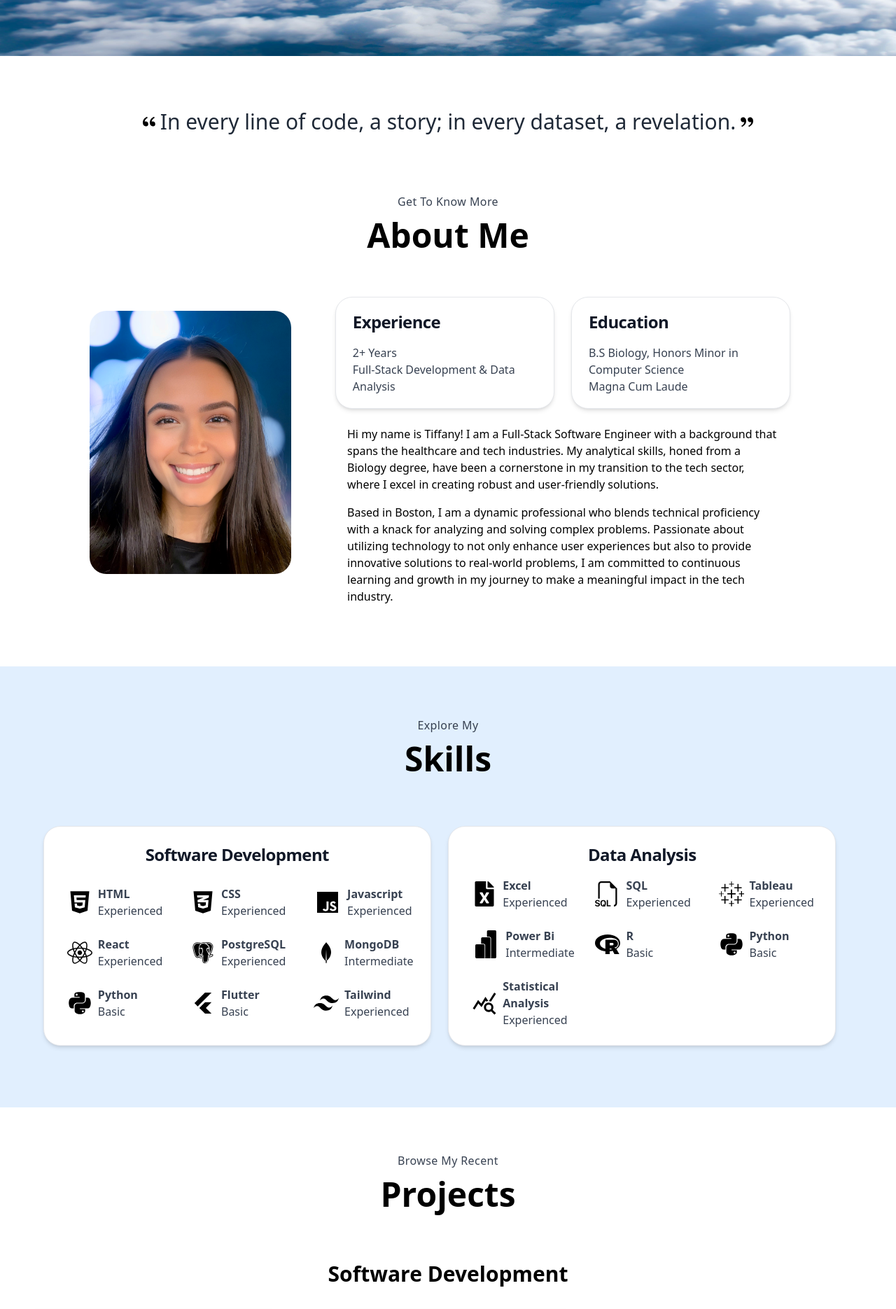
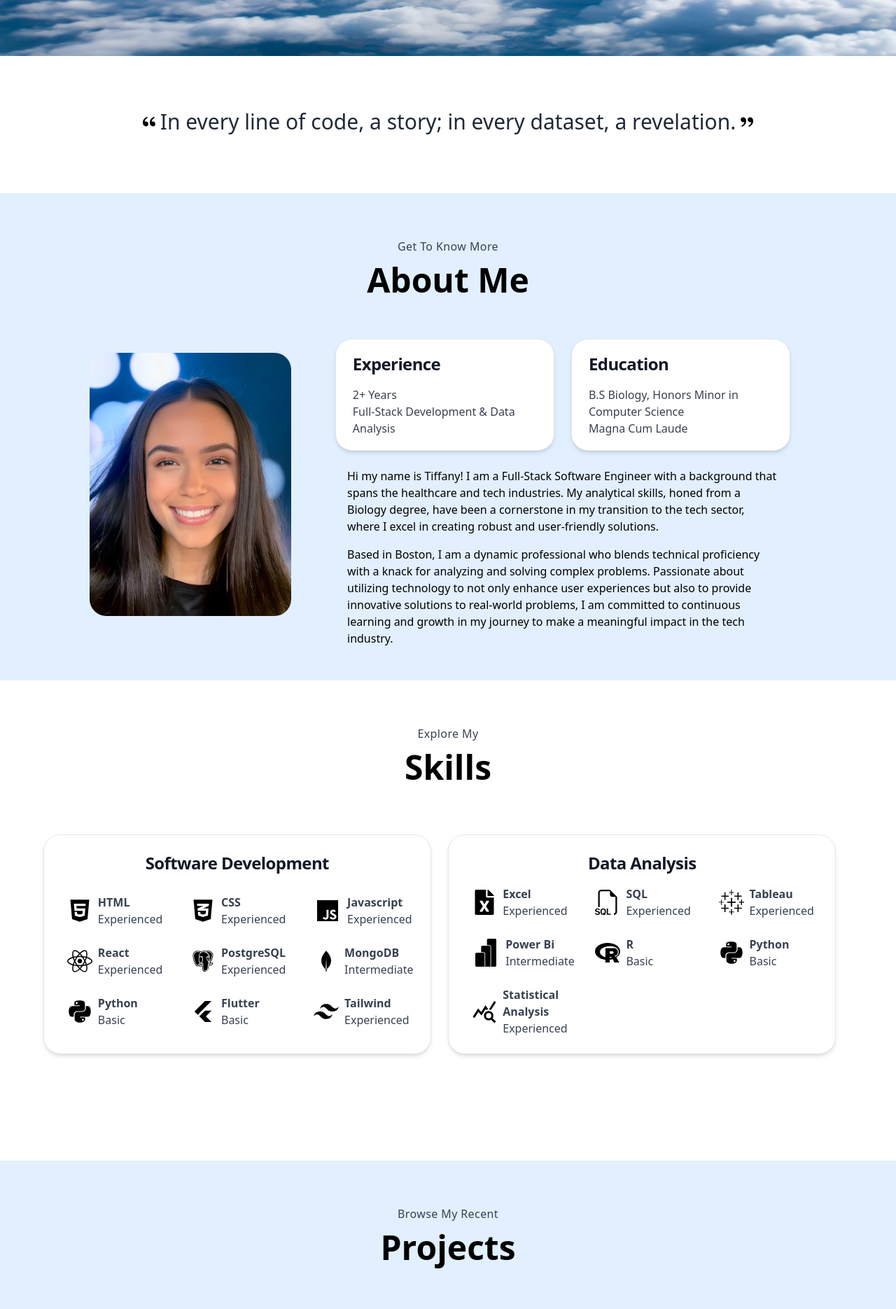
Before and after one commit to tiffpereira/2023-Portfolio, a React (Vite) app in the folder portfolio/: page / in a window 1280 px wide. Shown: the part 720-2590 px from the top of the page at 70% size. Built offline with nearby package versions, Linux system fonts and the light colour scheme.

Commit message:
Final styling changes and color scheme

```diff
--- a/portfolio/src/App.css
+++ b/portfolio/src/App.css
@@ -1,4 +1,4 @@
-.fb-carousel .carousel-control-prev-icon,
-.fb-carousel .carousel-control-next-icon {
-    color: black !important;
+.bg-cyan-700 {
+    background-color: #61B0B7 !important;
+    border-radius: 9999px !important;
 }
--- a/portfolio/src/components/AboutMe.jsx
+++ b/portfolio/src/components/AboutMe.jsx
@@ -5,15 +5,16 @@ import { RiDoubleQuotesL, RiDoubleQuotesR } from 'react-icons/ri'
 
 export default function AboutMe() {
   return (
-    <div className='pb-12'>
+    <div className=''>
         <div className='flex justify-center items-center my-14 p-4'>
             <RiDoubleQuotesL className='w-9 h-8 md:w-6'/>
             <h1 className='text-center text-3xl p-1 text-gray-800'>In every line of code, a story; in every dataset, a revelation.</h1>
             <RiDoubleQuotesR className='w-9 h-8 md:w-6'/>
         </div>
-        <div className='flex flex-col items-center mt-16 mb-16'>
+        <div className='bg-blue-100 pb-12'>
+            <div className='flex flex-col items-center mt-16 mb-5 p-10 pt-16'>
                 <h5 className='tracking-wide text-gray-700'>Get To Know More</h5>
-            <h1 className='text-3xl font-bold mt-1 md:text-5xl md:mt-3'>About Me</h1>
+                <h1 className='text-4xl font-bold mt-1 md:text-5xl md:mt-3'>About Me</h1>
             </div>
             <div className='flex flex-col items-center lg:flex-row lg:mx-auto lg:w-4/5 lg:items-center mx-6'>
                 <img
@@ -65,7 +66,7 @@ export default function AboutMe() {
 
                 </div>
             </div>
-
+        </div>
     </div>
   )
 }
--- a/portfolio/src/components/Contact.jsx
+++ b/portfolio/src/components/Contact.jsx
@@ -3,7 +3,7 @@ import { AiFillLinkedin } from 'react-icons/ai'
 
 export default function Skills() {
     return (
-      <div className='mt-10 pb-18 pt-2 bg-blue-100'>
+      <div className='mt-6 pb-20 pt-2'>
           <div className='flex flex-col items-center my-16 pb-2'>
               <h5 className='tracking-wide text-gray-700'>Get In Touch</h5>
               <h1 className='text-3xl font-bold mt-1 md:text-5xl md:mt-3'>Contact Me</h1>
--- a/portfolio/src/components/Footer.jsx
+++ b/portfolio/src/components/Footer.jsx
@@ -7,7 +7,7 @@ import { MdEmail } from 'react-icons/md'
 export default function FooterWithLogo() {
   return (
     <div className='mt-6'>
-        <Footer container>
+        <Footer container className='bg-blue-50'>
         <div className="w-full text-center">
             <div className="w-full justify-between flex-row flex sm:items-center ">
             <Footer.Brand
--- a/portfolio/src/components/NavBar.jsx
+++ b/portfolio/src/components/NavBar.jsx
@@ -1,8 +1,9 @@
 import React, { useState, useEffect } from 'react';
 import NavLogo from '../assets/NavBarLogo.png'
-import { Button, Navbar } from 'flowbite-react'
+import { Navbar, Dropdown } from 'flowbite-react'
 'use client'
 import { Link } from 'react-scroll'
+import '../App.css'
 
 export default function NavBar() {
   const [showNavBar, setShowNavBar] = useState(false);
@@ -42,11 +43,17 @@ export default function NavBar() {
           src={NavLogo}
         />
       </Navbar.Brand>
+
       <div className="flex md:order-2">
-        <Button className="mr-3">
-          Resume
-        </Button>
-        <Navbar.Toggle />
+          <Dropdown label="Download Resume" className="custom-dropdown">
+            <Dropdown.Item href="https://docs.google.com/document/d/1xNr41qzT9P0DleFMmRFYpXZB9aisbdQEMjRJS-P5Y0o/edit?usp=sharing" target="_blank">
+              Software Engineer
+            </Dropdown.Item>
+            <Dropdown.Item href="https://docs.google.com/document/d/1lFyMIauB4nI2VDYPh223xBPRCs-zEZc083E3e7DCYsc/edit?usp=sharing" target="_blank">
+              Data Analyst
+            </Dropdown.Item>
+          </Dropdown>
+        <Navbar.Toggle className='ml-5' />
       </div>
       <Navbar.Collapse>
         <Link to='AboutMe' smooth={true} duration={600} offset={-80} className='cursor-pointer'>
@@ -69,7 +76,6 @@ export default function NavBar() {
             Contact
           </Navbar.Link>
         </Link>
-
       </Navbar.Collapse>
     </Navbar>
   )
--- a/portfolio/src/components/Projects.jsx
+++ b/portfolio/src/components/Projects.jsx
@@ -17,8 +17,8 @@ import bacardilanding from '../assets/ProjectsLanding/bacardilanding.png'
 
 export default function Projects() {
       return (
-        <div className='pb-10'>
-            <div className='flex flex-col items-center my-16 pb-2'>
+        <div className='pb-20 bg-blue-100'>
+            <div className='flex flex-col items-center my-16 pb-2 pt-16'>
                 <h5 className='tracking-wide text-gray-700'>Browse My Recent</h5>
                 <h1 className='text-3xl font-bold mt-1 md:text-5xl md:mt-3'>Projects</h1>
             </div>
--- a/portfolio/src/components/Skills.jsx
+++ b/portfolio/src/components/Skills.jsx
@@ -8,10 +8,10 @@ import { MdQueryStats } from 'react-icons/md'
 
 export default function Skills() {
   return (
-    <div className='mt-10 pb-10 pt-2 bg-blue-100'>
+    <div className='pb-10'>
         <div className='flex flex-col items-center my-16 pb-2'>
             <h5 className='tracking-wide text-gray-700'>Explore My</h5>
-            <h1 className='text-3xl font-bold mt-1 md:text-5xl md:mt-3'>Skills</h1>
+            <h1 className='text-4xl font-bold mt-1 md:text-5xl md:mt-3'>Skills</h1>
         </div>
         <div className='mx-6'>
             <div className='flex flex-col mx-auto justify-center mb-6 lg:flex-row'>
```
Lines whose indentation alone changed are shown as unchanged.
